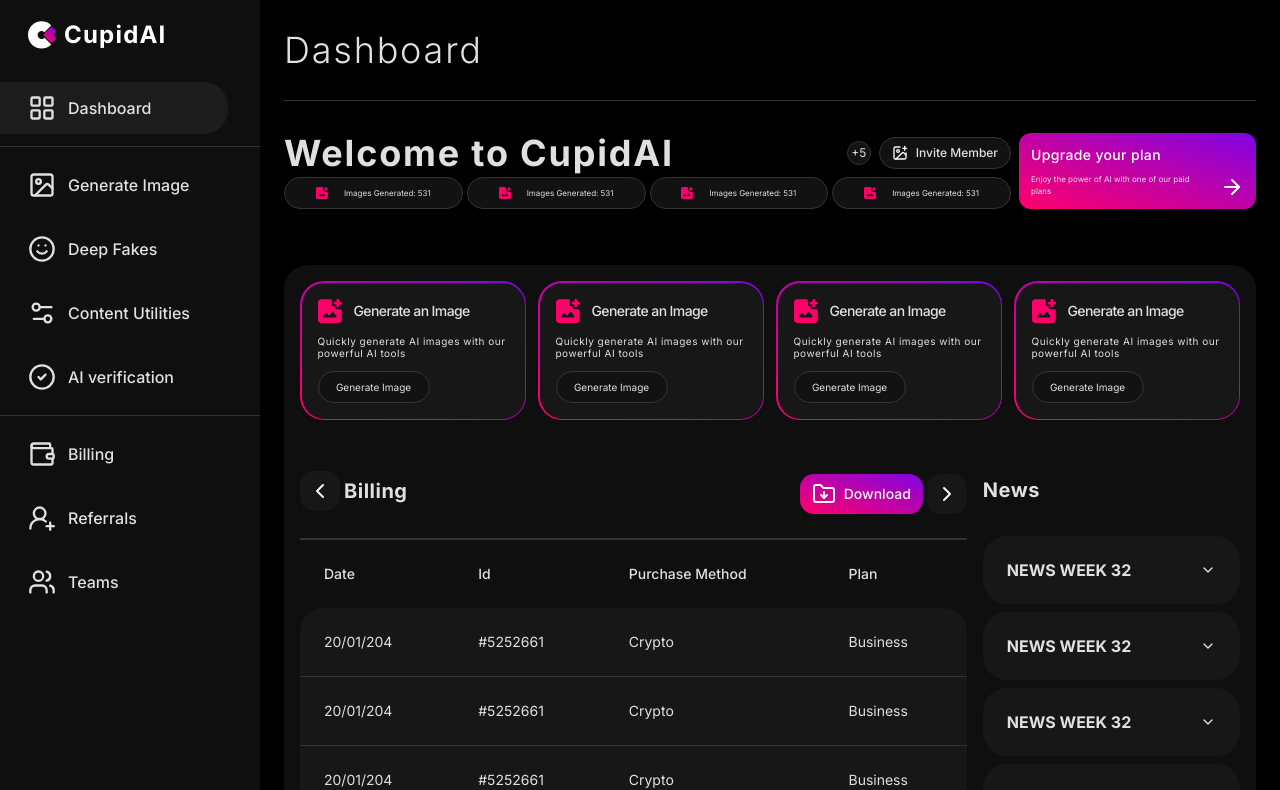
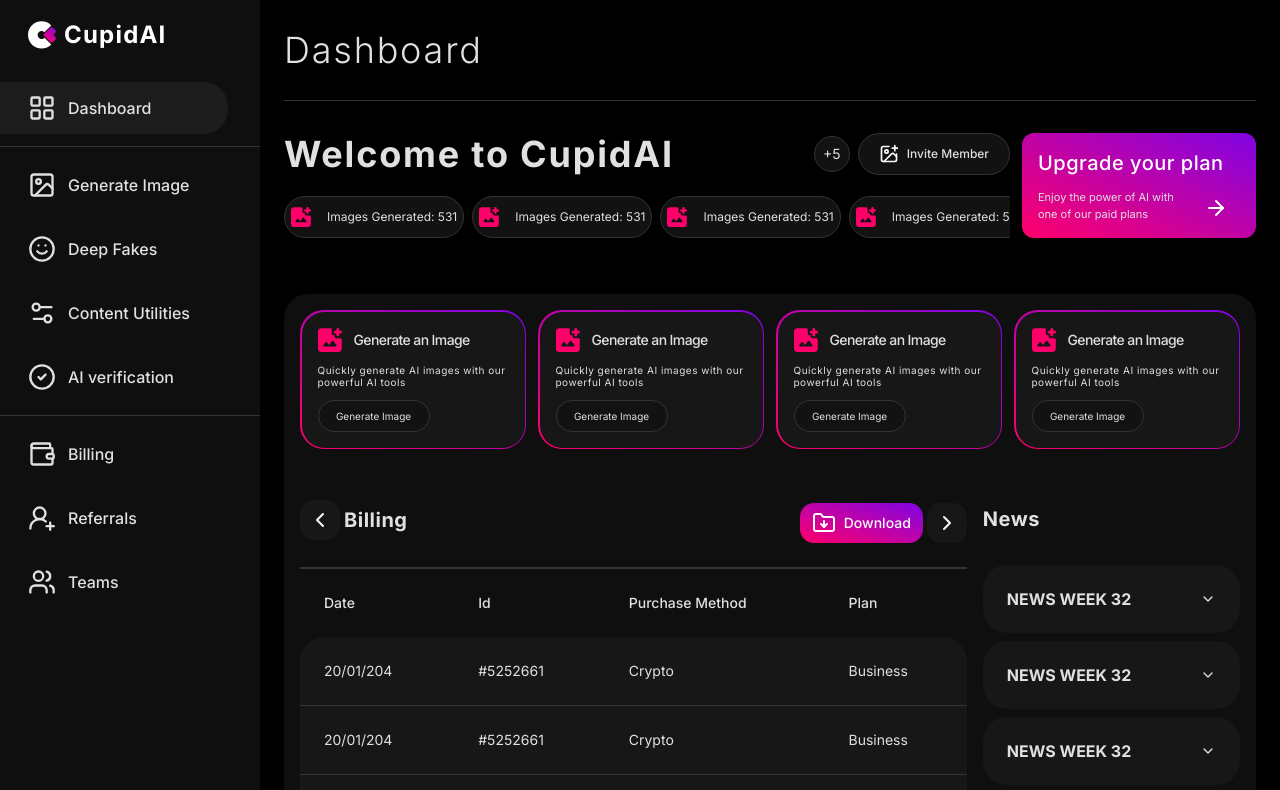
Before and after one commit to ra-kesh/Stupid-AI, a Next.js app: page /dashboard in a window 1280 px wide. Shown: the top 790 px of the page. Built offline with nearby package versions, Linux system fonts and the light colour scheme.

Commit message:
feat:dashboard-hero-fin

```diff
--- a/app/(dashboard)/dashboard/dashboard-hero.tsx
+++ b/app/(dashboard)/dashboard/dashboard-hero.tsx
@@ -9,23 +9,65 @@
 
 const DashboardHero = () => {
   return (
-    <div className="grid w-full grid-cols-1 py-8 lg:grid-cols-12 lg:gap-x-2">
+    <div className="4xl:gap-x-6 grid w-full grid-cols-1 py-8 lg:grid-cols-12 lg:gap-x-2 xl:gap-x-3 2xl:gap-x-4">
       <div className="flex size-full flex-col lg:col-span-9">
         <div className="flex w-full items-center justify-between">
-          <h2 className="text-logo font-bold tracking-wider lg:text-2xl xl:text-4xl">Welcome to CupidAI</h2>
+          <h2 className="text-logo 3xl:text-5xl 4xl:text-6xl font-bold tracking-wider lg:text-2xl xl:text-4xl">
+            Welcome to CupidAI
+          </h2>
           <div className="flex items-center space-x-2 ">
-            <div className="flex items-center justify-center rounded-full border border-separator bg-button lg:size-6">
-              <span className="text-foreground lg:text-xs">+5</span>
+            <div className="4xl:size-14 flex items-center justify-center rounded-full border border-separator bg-button lg:size-6 xl:size-9 2xl:size-10">
+              <span className="4xl:text-lg text-foreground lg:text-xs xl:text-sm">+5</span>
             </div>
 
-            <Button className=" rounded-3xl border border-separator bg-button lg:h-8 lg:gap-x-2 lg:px-3">
-              <ImagePlus className="lg:size-4" />
-              <span className="text-foreground lg:text-xs"> Invite Member</span>
+            <Button className=" 4xl:px-10 4xl:py-7 4xl:rounded-full 4xl:gap-x-4 rounded-3xl border border-separator bg-button lg:h-8 lg:gap-x-2 lg:px-3 xl:p-5 2xl:px-8 2xl:py-5">
+              <ImagePlus className="4xl:size-8 lg:size-4 xl:size-5 2xl:size-6" />
+              <span className="4xl:text-xl xl:tex-sm text-foreground lg:text-xs 2xl:text-base"> Invite Member</span>
             </Button>
           </div>
         </div>
-        <div className="mt-auto flex  w-full flex-row overflow-hidden lg:space-x-1">
-          <Button className="rounded-3xl border  border-separator bg-button lg:h-8 lg:flex-1 lg:gap-x-1 xl:flex-auto xl:gap-x-4">
+        <div className="4xl:space-x-6 mt-auto  flex w-full flex-row overflow-hidden lg:space-x-1 xl:space-x-2 2xl:space-x-4">
+          <Button className="4xl:py-8 4xl:rounded-full rounded-3xl border  border-separator bg-button lg:h-8 lg:flex-1 lg:gap-x-1 xl:flex-auto xl:gap-x-4 xl:py-5">
+            <Image
+              src={generateImageSvg}
+              alt="generate an image"
+              className="4xl:size-8 lg:size-3 xl:size-5 2xl:size-6"
+            />
+            <span className="4xl:text-xl font-normal text-foreground lg:text-[8px] xl:text-xs 2xl:text-sm">
+              Images Generated: 531
+            </span>
+          </Button>
+          <Button className="4xl:py-8 4xl:rounded-full rounded-3xl border  border-separator bg-button lg:h-8 lg:flex-1 lg:gap-x-1 xl:flex-auto xl:gap-x-4 xl:py-5">
+            <Image
+              src={generateImageSvg}
+              alt="generate an image"
+              className="4xl:size-8 lg:size-3 xl:size-5 2xl:size-6"
+            />
+            <span className="4xl:text-xl font-normal text-foreground lg:text-[8px] xl:text-xs 2xl:text-sm">
+              Images Generated: 531
+            </span>
+          </Button>
+          <Button className="4xl:py-8 4xl:rounded-full rounded-3xl border  border-separator bg-button lg:h-8 lg:flex-1 lg:gap-x-1 xl:flex-auto xl:gap-x-4 xl:py-5">
+            <Image
+              src={generateImageSvg}
+              alt="generate an image"
+              className="4xl:size-8 lg:size-3 xl:size-5 2xl:size-6"
+            />
+            <span className="4xl:text-xl font-normal text-foreground lg:text-[8px] xl:text-xs 2xl:text-sm">
+              Images Generated: 531
+            </span>
+          </Button>
+          <Button className="4xl:py-8 4xl:rounded-full rounded-3xl border  border-separator bg-button lg:h-8 lg:flex-1 lg:gap-x-1 xl:flex-auto xl:gap-x-4 xl:py-5">
+            <Image
+              src={generateImageSvg}
+              alt="generate an image"
+              className="4xl:size-8 lg:size-3 xl:size-5 2xl:size-6"
+            />
+            <span className="4xl:text-xl font-normal text-foreground lg:text-[8px] xl:text-xs 2xl:text-sm">
+              Images Generated: 531
+            </span>
+          </Button>
+          {/* <Button className="rounded-3xl border  border-separator bg-button lg:h-8 lg:flex-1 lg:gap-x-1 xl:flex-auto xl:gap-x-4">
             <Image src={generateImageSvg} alt="generate an image" className="lg:size-3 2xl:block" />
             <span className="font-normal text-foreground lg:text-[8px]">Images Generated: 531</span>
           </Button>
@@ -36,11 +78,7 @@
           <Button className="rounded-3xl border  border-separator bg-button lg:h-8 lg:flex-1 lg:gap-x-1 xl:flex-auto xl:gap-x-4">
             <Image src={generateImageSvg} alt="generate an image" className="lg:size-3 2xl:block" />
             <span className="font-normal text-foreground lg:text-[8px]">Images Generated: 531</span>
-          </Button>
-          <Button className="rounded-3xl border  border-separator bg-button lg:h-8 lg:flex-1 lg:gap-x-1 xl:flex-auto xl:gap-x-4">
-            <Image src={generateImageSvg} alt="generate an image" className="lg:size-3 2xl:block" />
-            <span className="font-normal text-foreground lg:text-[8px]">Images Generated: 531</span>
-          </Button>
+          </Button> */}
 
           {/* <Button className="h-11 flex-auto gap-x-4 rounded-3xl border border-separator bg-button">
             <Image src={generateImageSvg} alt="generate an image" className="hidden size-5 2xl:block" />
@@ -62,15 +100,17 @@
       </div>
       <div className="lg:col-span-3">
         <Card className="space-y-2 border-none bg-gradient-to-bl from-[#7f04e3] to-[#ff006b] lg:rounded-sm">
-          <CardHeader className="flex flex-row items-center justify-between lg:p-3 lg:pb-0">
-            <CardTitle className="pb-0 font-medium leading-7 tracking-wide text-primary lg:text-sm">
+          <CardHeader className="4xl:p-6 4xl:pb-0 flex flex-row items-center justify-between lg:p-3 lg:pb-0 xl:p-4 xl:pb-0 ">
+            <CardTitle className="4xl:text-4xl pb-1 font-medium leading-7 tracking-wide text-primary lg:text-sm xl:text-xl 2xl:text-2xl">
               Upgrade your plan
             </CardTitle>
           </CardHeader>
-          <CardContent className="flex w-full flex-row justify-between lg:p-3 lg:pr-0  lg:pt-0">
-            <p className="text-foreground lg:text-[8px] ">Enjoy the power of AI with one of our paid plans</p>
-            <Button variant={"ghost"} className="hover:bg-inherit lg:mt-auto lg:h-5 lg:px-3">
-              <ArrowRight className="text-primary " />
+          <CardContent className="4xl:p-6 4xl:pt-0 flex w-full flex-row justify-between lg:p-3 lg:pr-0 lg:pt-0 xl:p-4 xl:pt-0">
+            <p className="4xl:text-xl text-foreground lg:text-[8px] xl:text-[11px] 2xl:text-sm">
+              Enjoy the power of AI with one of our paid plans
+            </p>
+            <Button variant={"ghost"} className="4xl:h-10 hover:bg-inherit lg:mt-auto lg:h-5 lg:px-3 xl:h-7">
+              <ArrowRight className="4xl:size-10 text-primary  lg:size-5 xl:size-6 2xl:size-8" />
             </Button>
           </CardContent>
         </Card>
```
